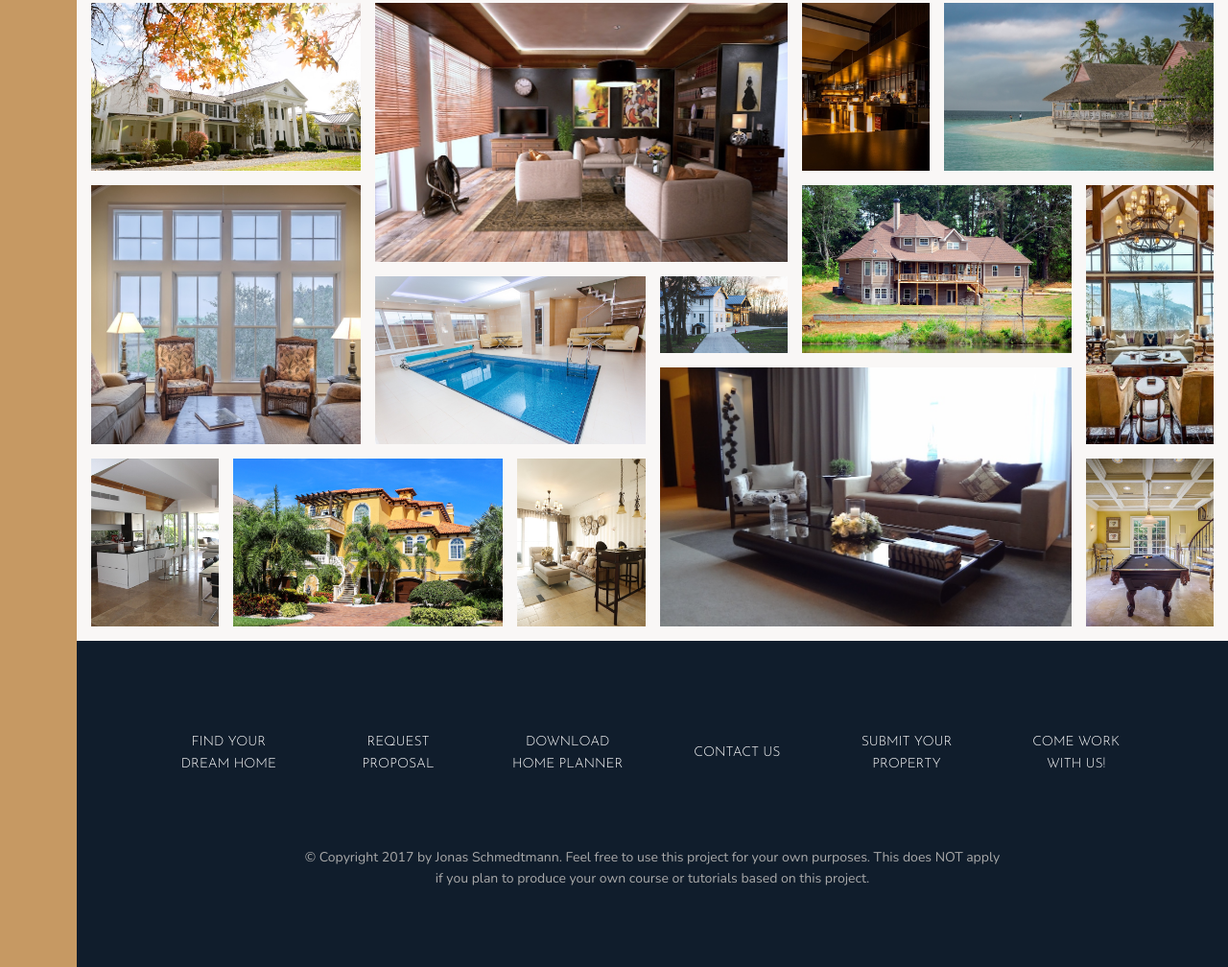
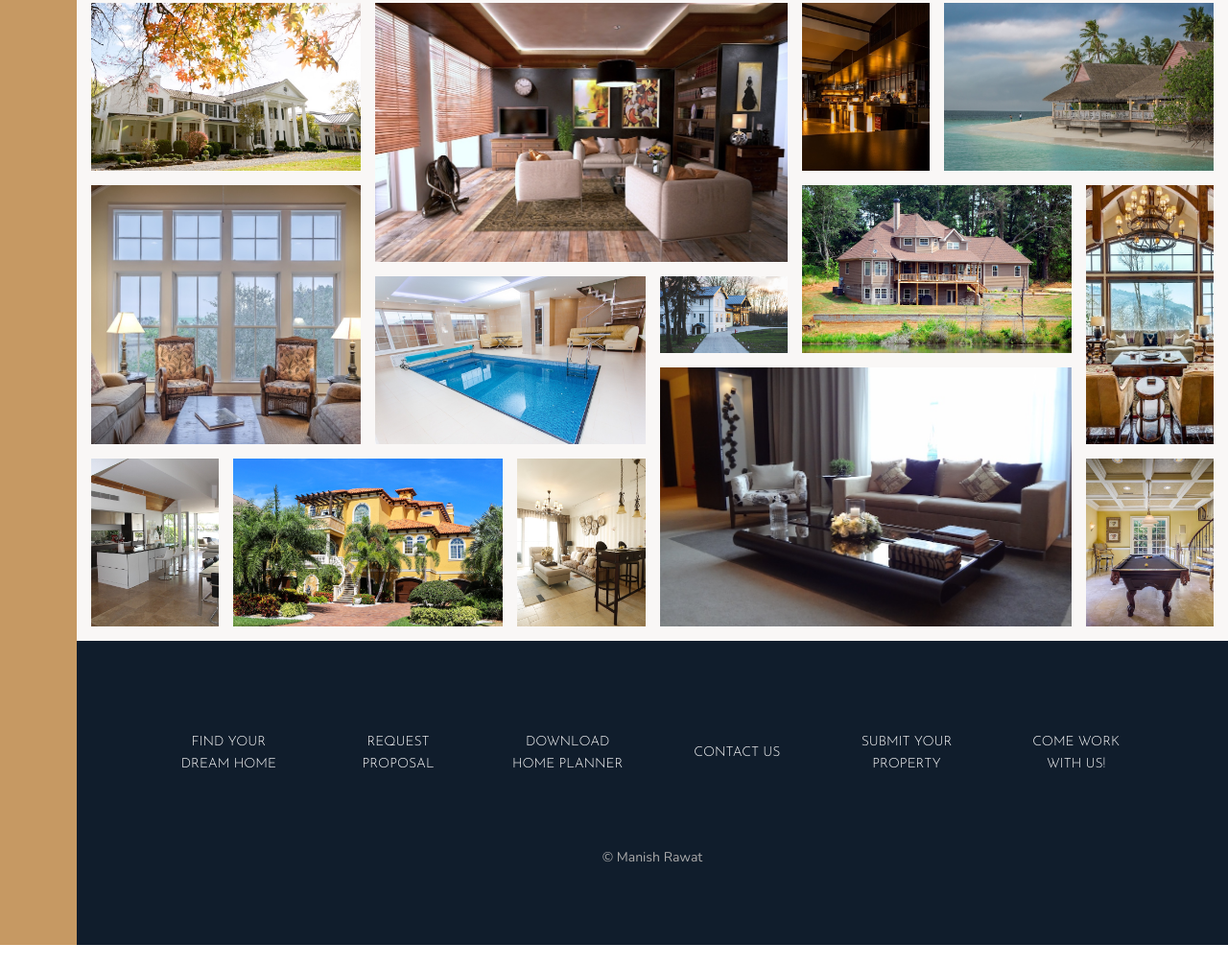
Before and after one commit to Manish889/HotelWebsite, a website: page index.html in a window 1280 px wide. Shown: the part 3084-4092 px from the top of the page at 96% size. After the commit the page ends 4069 px from the top, so only its background shows below. Drawn offline with nearby package versions, Linux system fonts and the light colour scheme.

Commit message:
Update index.html

```diff
--- a/index.html
+++ b/index.html
@@ -383,7 +383,7 @@
             <li class="nav__item"><a href="#" class="nav__link">Come work with us!</a></li>
     </ul>
     <p class="copyright">
-        &copy; Copyright 2017 by Jonas Schmedtmann. Feel free to use this project for your own purposes. This does NOT apply if you plan to produce your own course or tutorials based on this project.
+        &copy; Manish Rawat
     </p>
 </footer>
 </body>
```
